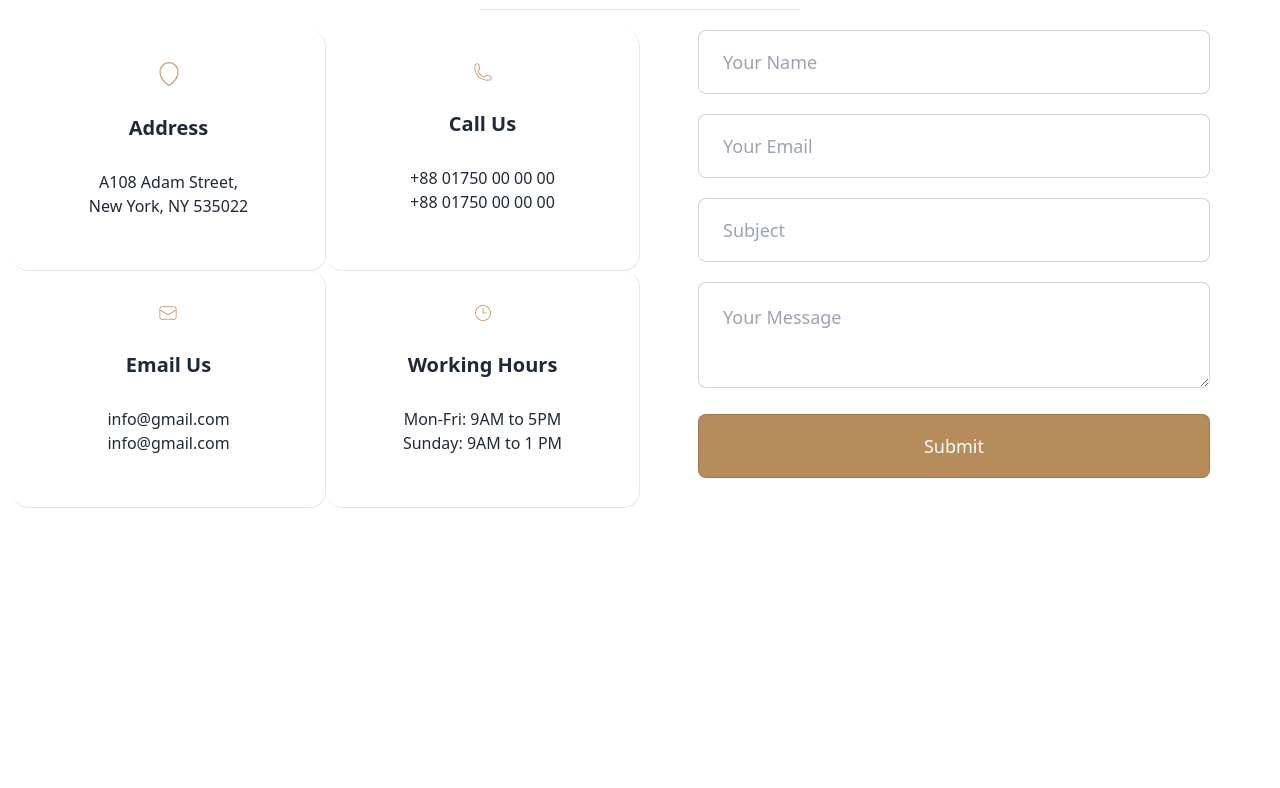
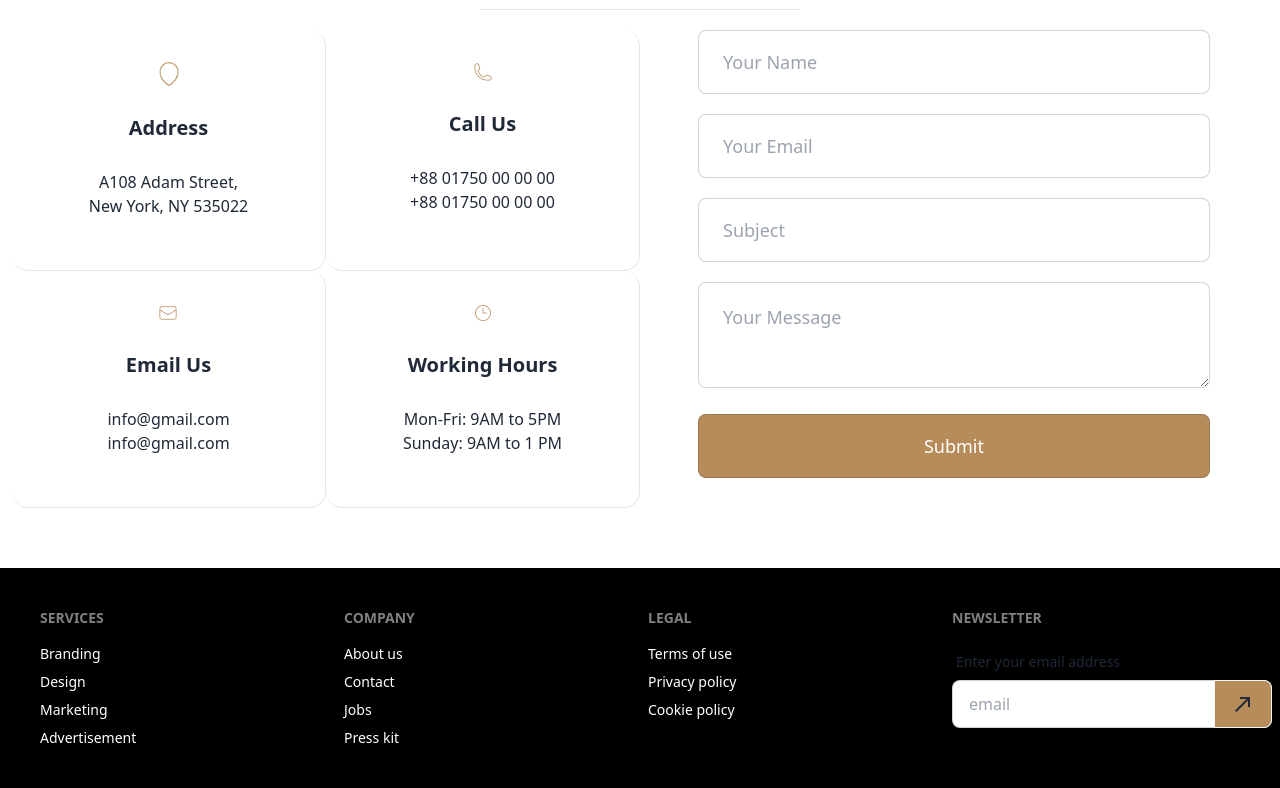
Before and after one commit to ShariarNiaj05/legal-solution, a plain HTML site: page index.html in a window 1280 px wide. Shown: the part 3025-3813 px from the top of the page. Before the commit the page ends 3593 px from the top, so only its background shows below. Drawn offline with nearby package versions, Linux system fonts and the light colour scheme.

Commit message:
footer added

```diff
--- a/index.html
+++ b/index.html
@@ -486,6 +486,44 @@
       </section>
     </main>
 
-    <footer></footer>
+   <div class=" bg-black ">
+    <footer class="footer grid-cols-2 lg:grid-cols-4 text-white p-10 text-base-content justify-between max-w-screen-xl mx-auto">
+        <div>
+          <span class="footer-title">Services</span>
+          <a class="link link-hover">Branding</a>
+          <a class="link link-hover">Design</a>
+          <a class="link link-hover">Marketing</a>
+          <a class="link link-hover">Advertisement</a>
+        </div>
+        <div>
+          <span class="footer-title">Company</span>
+          <a class="link link-hover">About us</a>
+          <a class="link link-hover">Contact</a>
+          <a class="link link-hover">Jobs</a>
+          <a class="link link-hover">Press kit</a>
+        </div>
+        <div>
+          <span class="footer-title">Legal</span>
+          <a class="link link-hover">Terms of use</a>
+          <a class="link link-hover">Privacy policy</a>
+          <a class="link link-hover">Cookie policy</a>
+        </div>
+        <div>
+          <span class="footer-title">Newsletter</span>
+          <div class="form-control w-48 lg:w-80">
+            <label class="label">
+              <span class="label-text">Enter your email address</span>
+            </label>
+            <div class="relative">
+              <input type="text" placeholder="email" class="input input-bordered w-28 lg:w-full pr-16" />
+              <button class="btn bg-primary-color absolute top-12 lg:top-0 right-20 lg:right-0 rounded-l-none">
+                <span class="material-symbols-outlined">
+                north_east
+                </span></button>
+            </div>
+          </div>
+        </div>
+      </footer>
+   </div>
   </body>
 </html>
```
